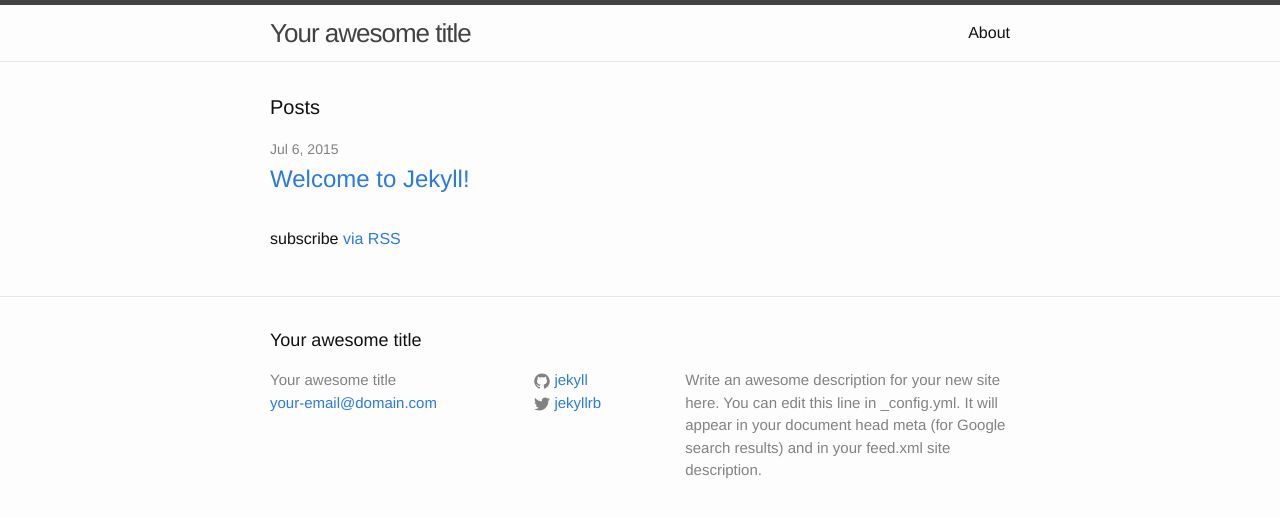
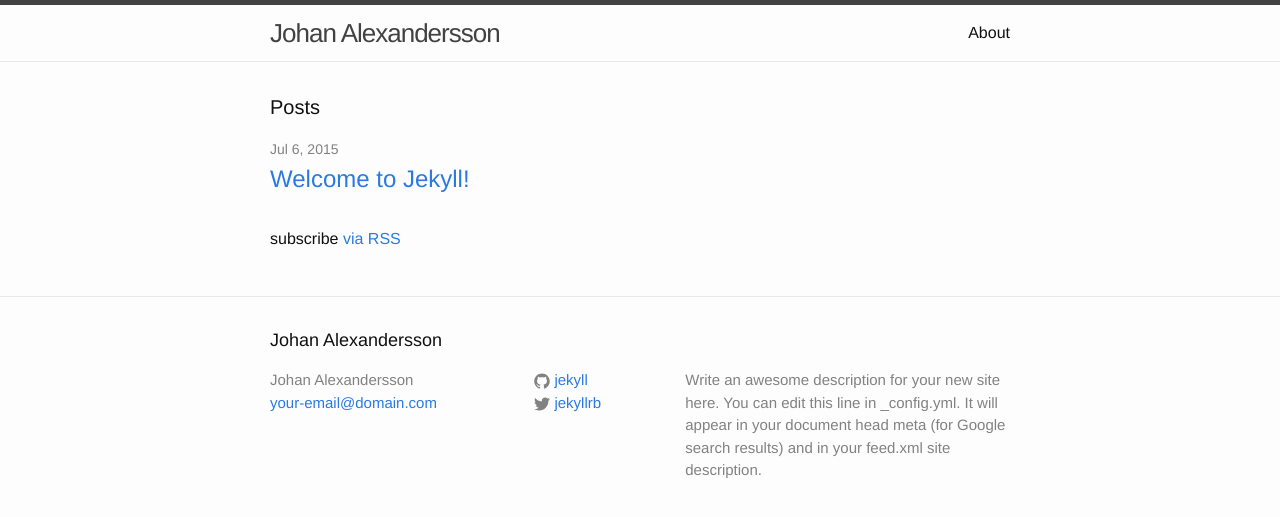
Before and after one commit to fossieni/portfolio, a Jekyll site: the page built from index.html, in a window 1280 px wide. Shown: the top 517 px of the page. Built offline with Jekyll 4.4.1, drawn with Linux system fonts in a browser that asks for light colours.

```diff
--- a/_config.yml
+++ b/_config.yml
@@ -1,14 +1,16 @@
 # Site settings
-title: Your awesome title
+title: Johan Alexandersson
 email: your-email@domain.com
 description: > # this means to ignore newlines until "baseurl:"
   Write an awesome description for your new site here. You can edit this
   line in _config.yml. It will appear in your document head meta (for
   Google search results) and in your feed.xml site description.
 baseurl: "" # the subpath of your site, e.g. /blog/
-url: "http://yourdomain.com" # the base hostname & protocol for your site
+url: "http://me.alexandersson.com" # the base hostname & protocol for your site
 twitter_username: jekyllrb
 github_username:  jekyll
 
 # Build settings
 markdown: kramdown
+
+keep_files: ["Gemfile", "Gemfile.lock"]
```
Also changed, not shown: 1 other file.
